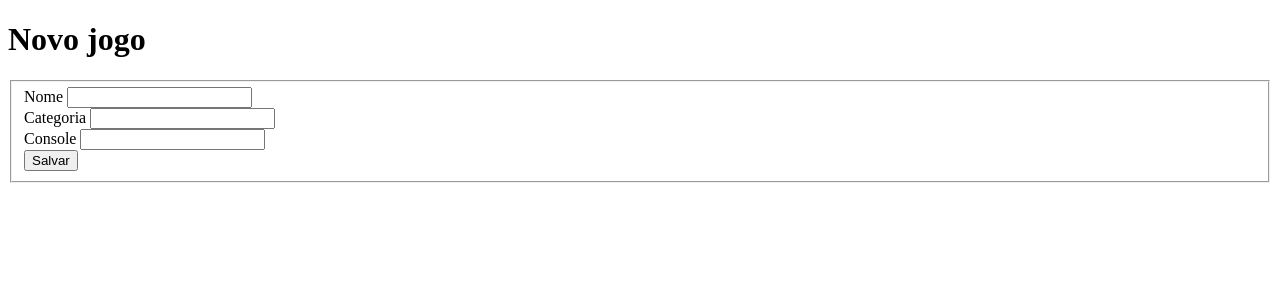
After one commit to Antonio-Matheus-Follone-Graca/cursos-flask, a Flask app: page /novo in a window 1280 px wide. The commit adds this page. Shown: the top 300 px of the page. Run offline with Flask 2, Linux system fonts and the light colour scheme.

Commit message:
Formulário

```diff
--- a/jogoteca/jogoteca.py
+++ b/jogoteca/jogoteca.py
@@ -1,17 +1,54 @@
 # importando flask
-from flask import Flask, render_template
+from flask import Flask, render_template, request, redirect
 
+
+ # criando classe
+class Jogo:
+    def __init__(self,nome,categoria, console):
+        self.nome = nome
+        self.categoria = categoria
+        self.console = console
+
+
+#
+jogo1= Jogo('Tetris','Puzzle','Atati')
+jogo2= Jogo('God of war','Hack n slash','Ps2')
+jogo3= Jogo('Mortal Kombat','Luta','Ps2')
+lista = [jogo1,jogo2,jogo3]
 
 app = Flask(__name__)
 
 # criando uma rota
 # ao  acessar /inicio na url a função retorna o seguinte código
-@app.route('/inicio')
+# rota index
+@app.route('/')
 # funcao para a rota
-def ola():
+def index():
     # renderizando página html da pasta template com o render_template
-    lista = ['Tetris', 'Skyrim', 'Crash']
     return render_template('lista.html', titulo= 'Jogos',  jogos=lista) # passando variável para o lista.html
 
-# rodando aplicação
-app.run()
+# rota para página de  cadastro
+@app.route('/novo')
+def novo():
+    return render_template('novo.html', titulo = 'Novo jogo')
+
+
+
+# rota para cadastro
+@app.route('/criar', methods=['POST',])
+def criar():
+
+    # request pega as informações de um formulário
+    nome = request.form['nome']
+    categoria = request.form['categoria']
+    console = request.form['console']
+    # passando para objeto
+    jogo= Jogo(nome,categoria,console)
+    # passando para a lista de array
+    lista.append(jogo)
+    # redirecionando para a rota index
+    return redirect('/')
+
+
+# rodando aplicação e ativando debug para a apliacação ficar se atualizando toda hora
+app.run(debug=True)
--- a/jogoteca/templates/lista.html
+++ b/jogoteca/templates/lista.html
@@ -14,12 +14,16 @@
             <thead class="thead-default">
                 <tr>
                     <th>Nome</th>
+                    <th>Categoria</th>
+                    <th>Console</th>
                 </tr>
             </thead>
             <tbody>
                 {% for  jogo in jogos %}
                 <tr>
-                    <td> {{jogo}} </td>
+                    <td> {{jogo.nome}} </td>
+                    <td> {{jogo.categoria}} </td>
+                    <td> {{jogo.console}} </td>
                 </tr>
                 {% endfor %}
 
--- /dev/null
+++ b/jogoteca/templates/novo.html
@@ -0,0 +1,32 @@
+<!DOCTYPE html>
+<html>
+<head>
+    <meta charset="utf-8">
+    <meta name="viewport" content="width=device-width, initial-scale=1">
+    <title>Jogoteca</title>
+</head>
+<body>
+    <div class="container">
+      <div class="page-header">
+          <h1>{{ titulo }}</h1>
+      </div>
+      <form action="criar" method="post">
+        <fieldset>
+          <div class="form-group">
+            <label for="nome">Nome</label>
+            <input type="text" id="nome" name="nome" class="form-control">
+          </div>
+          <div class="form-group">
+            <label for="categoria">Categoria</label>
+            <input type="text" id="categoria" name="categoria" class="form-control">
+          </div>
+          <div class="form-group">
+            <label for="console">Console</label>
+            <input type="text" id="console" name="console" class="form-control">
+          </div>
+          <button type="submit" class="btn btn-primary btn-salvar">Salvar</button>
+        </fieldset>
+      </form>
+    </div>
+</body>
+</html>
```
